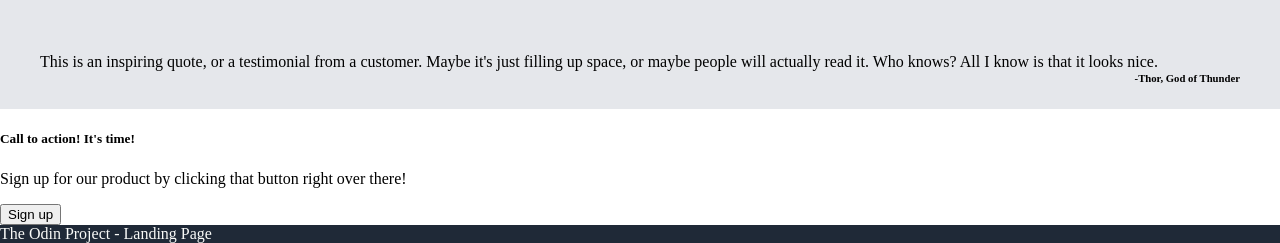
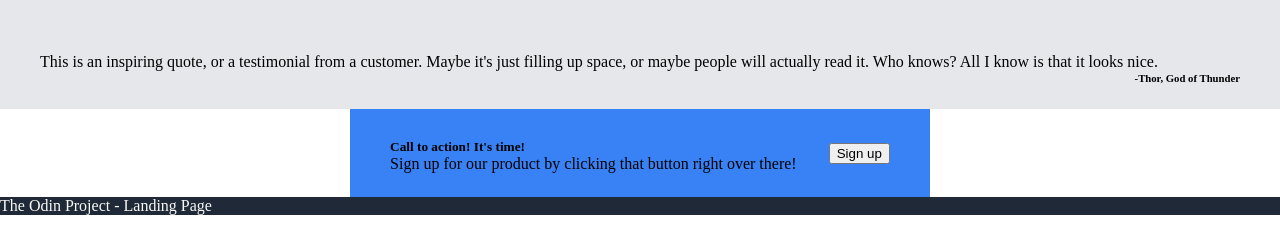
Before and after one commit to Vinusan2k/top-landing-page, a plain HTML site: page index.html in a window 1280 px wide. Shown: the part 585-828 px from the top of the page. After the commit the page ends 800 px from the top, so only its background shows below. Drawn offline with Linux system fonts and the light colour scheme.

Commit message:
Sektion Vier aufgebaut

```diff
--- a/index.html
+++ b/index.html
@@ -59,15 +59,18 @@
     </div>
 
     <div class="sektionVier">
-        <div>
-            <h5>Call to action! It's time!</h5>
-            <p>Sign up for our product by clicking that button right over there!</p>
-            <button> Sign up</button>
+        <div class="box">
+            <div>
+                <h5 class="callToAction" >Call to action! It's time!</h5>
+                <p>Sign up for our product by clicking that button right over there!</p>
+            </div>
+            <div><button> Sign up</button></div>
         </div>
     </div>
-</div>
+
     <div class="footer">
         The Odin Project - Landing Page
+    </div>
 
 
 
--- a/styles.css
+++ b/styles.css
@@ -76,7 +76,25 @@ a{
     align-self: flex-end;
 }
 
-.sektionVier{}
+.sektionVier{
+    align-items: center;
+    justify-content: center;
+}
+
+.box{
+    display: flex;
+    background: #3882F6;
+    align-items: center;
+    padding: 8px 40px;
+    gap: 32px;
+
+}
+
+.callToAction{
+    margin-bottom: -16px;
+}
+
+
 
 .sektionEins,
 .sektionZwei,
```
